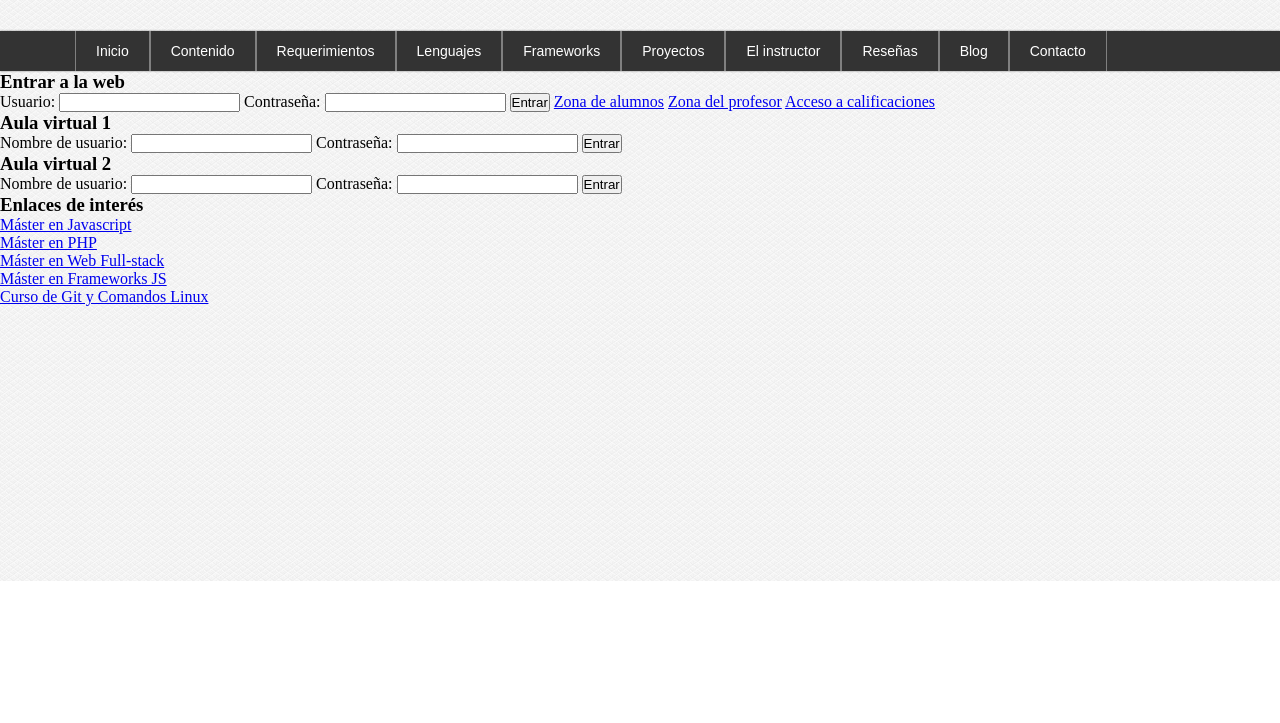
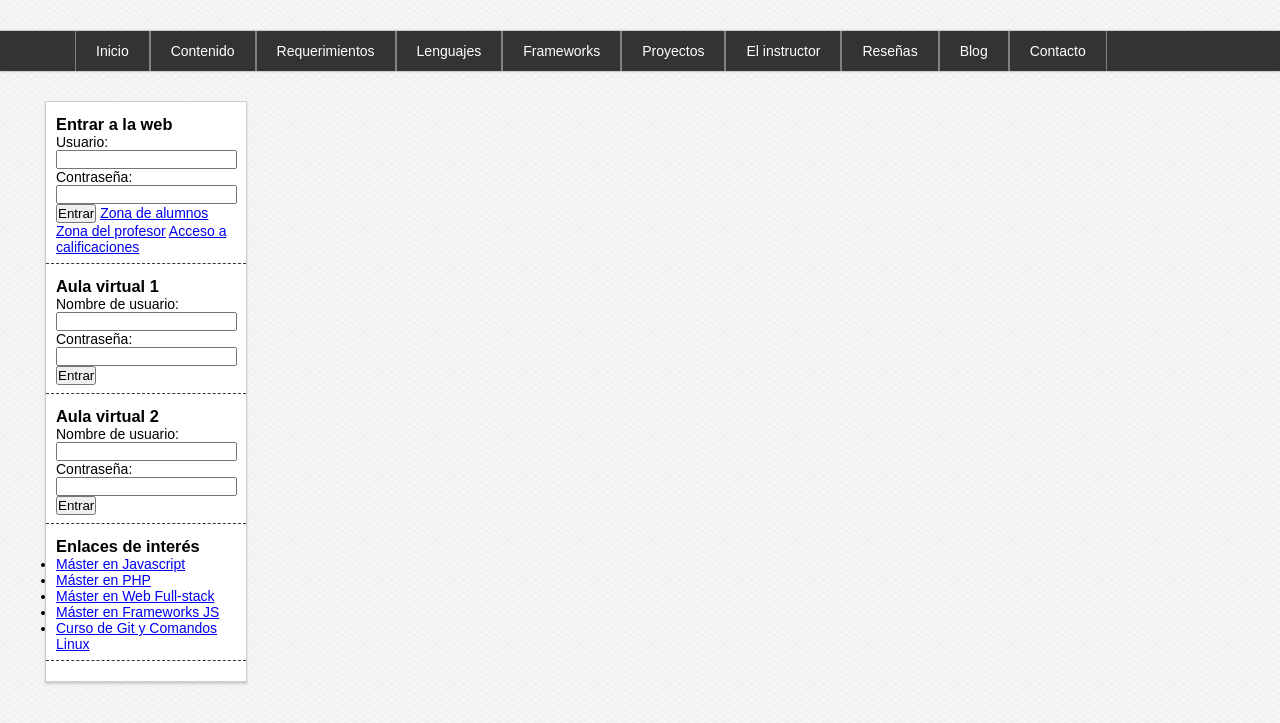
Before and after one commit to Andrus123/maquetacion-1, a plain HTML site: page index.html in a window 1280 px wide. Shown: the part 219-942 px from the top of the page. Before the commit the page ends 800 px from the top, so only its background shows below. Drawn offline with Linux system fonts and the light colour scheme.

Commit message:
CSS para la barra lateral
seleccionamos el #content para definir el contenido central, un width de 1250px, una altura minima de 1100px, y margenes de 0px y auto.
seleccionamos el #aside, con un width de 200px, lo float: left, margin de 30px, con un color de fondo blanco, un border para toda la barra lateral , color medio gris, con un box shadow medio gris, definimos su fuente.

seleccionamos el interior con #aside .widget, lo manejamos en bloques con display:block, width de 180px casi rosando a los 200px. margin de 5px y auto para centrarlo. padding, tamaño de fuente de 14px, un border bottom de 1px dashed, y margin bottom de 20ox para delimitar el last-child del subelemento .widget

```diff
--- a/css/styles.css
+++ b/css/styles.css
@@ -136,3 +136,36 @@
 #nav > ul > li:hover > ul > li:hover{
     box-shadow: 0px 0px 2px rgb(168, 162, 162) inset;
 }
+
+/*CONTENIDO*/
+#content {
+    width: 1250px;
+    min-height: 1100px;
+    margin: 0px auto;
+}
+
+/*BARRA LATERAL*/
+#aside {
+    width: 200px;
+    float: left;
+    margin: 30px;
+    background-color: white;
+    border: 1px solid #ccc;
+    box-shadow: 0px 2px 2px #ccc;
+    font-family: sans-serif, Arial, Helvetica;
+}
+
+#aside .widget{
+    display: block;
+    width: 180px;
+    margin: 5px auto;
+    padding: 8px;
+    padding-left: 10px;
+    padding-right: 10px;
+    font-size: 14px;
+    border-bottom: 1px dashed #333333;
+}
+
+#aside .widget:last-child{
+    margin-bottom: 20px;
+}
```
